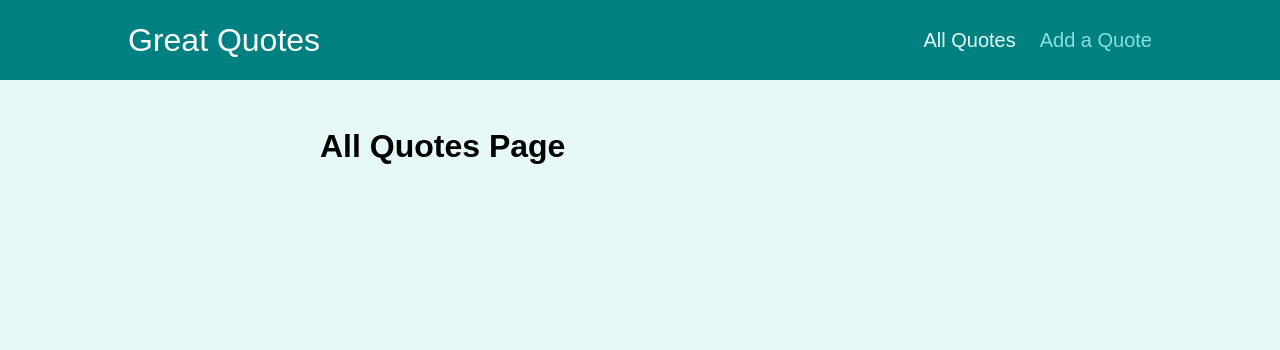
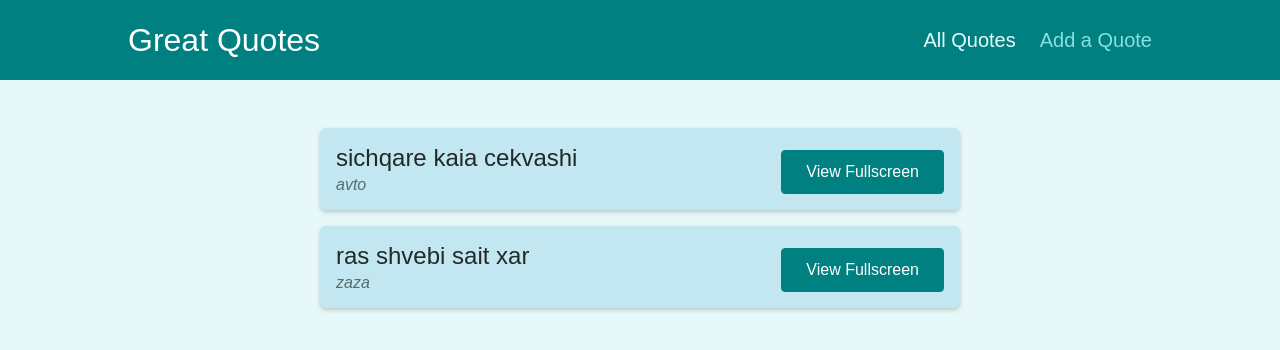
Before and after one commit to mishkamag/React-router-great-quotes, a React (Create React App) app: page /quotes in a window 1280 px wide. Shown: the top 350 px of the page. Built offline with nearby package versions, Linux system fonts and the light colour scheme.

Commit message:
working with dumyy data

```diff
--- a/src/components/quotes/QuoteItem.js
+++ b/src/components/quotes/QuoteItem.js
@@ -1,4 +1,4 @@
-import classes from './QuoteItem.module.css';
+import classes from "./QuoteItem.module.css";
 
 const QuoteItem = (props) => {
   return (
@@ -9,9 +9,7 @@ const QuoteItem = (props) => {
         </blockquote>
         <figcaption>{props.author}</figcaption>
       </figure>
-      <a className='btn'>
-        View Fullscreen
-      </a>
+      <a className="btn">View Fullscreen</a>
     </li>
   );
 };
--- a/src/pages/AllQuotes.js
+++ b/src/pages/AllQuotes.js
@@ -1,5 +1,12 @@
+import QuoteList from "../components/quotes/QuoteList";
+
+const DUMMY_QUOTES = [
+  { id: "q1", author: "avto", text: "sichqare kaia cekvashi" },
+  { id: "q2", author: "zaza", text: "ras shvebi sait xar" },
+];
+
 const AllQoutes = () => {
-  return <h1>All Quotes Page</h1>;
+  return <QuoteList quotes={DUMMY_QUOTES} />;
 };
 
 export default AllQoutes;
--- a/src/pages/NewQuote.js
+++ b/src/pages/NewQuote.js
@@ -1,5 +1,11 @@
+import QuoteForm from "../components/quotes/QuoteForm";
+
 const NewQuote = () => {
-  return <h1>NEw Quotes Page</h1>;
+  const addQuoteHandler = (quoteData) => {
+    console.log(quoteData);
+  };
+
+  return <QuoteForm onAddQuote={addQuoteHandler} />;
 };
 
 export default NewQuote;
```
Also changed, not shown: src/components/quotes/QuoteForm.js (+9 -9 lines), 1 other file (tests, documents, lock files or other folders).
